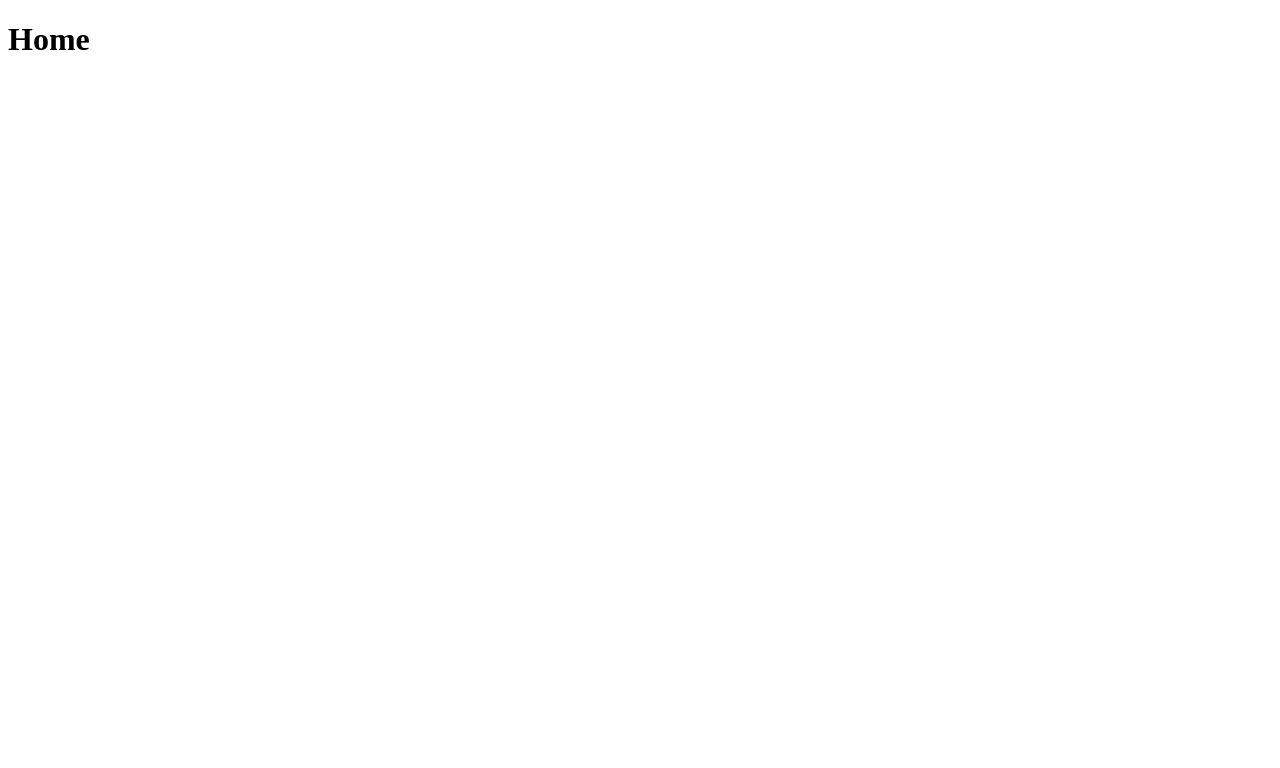
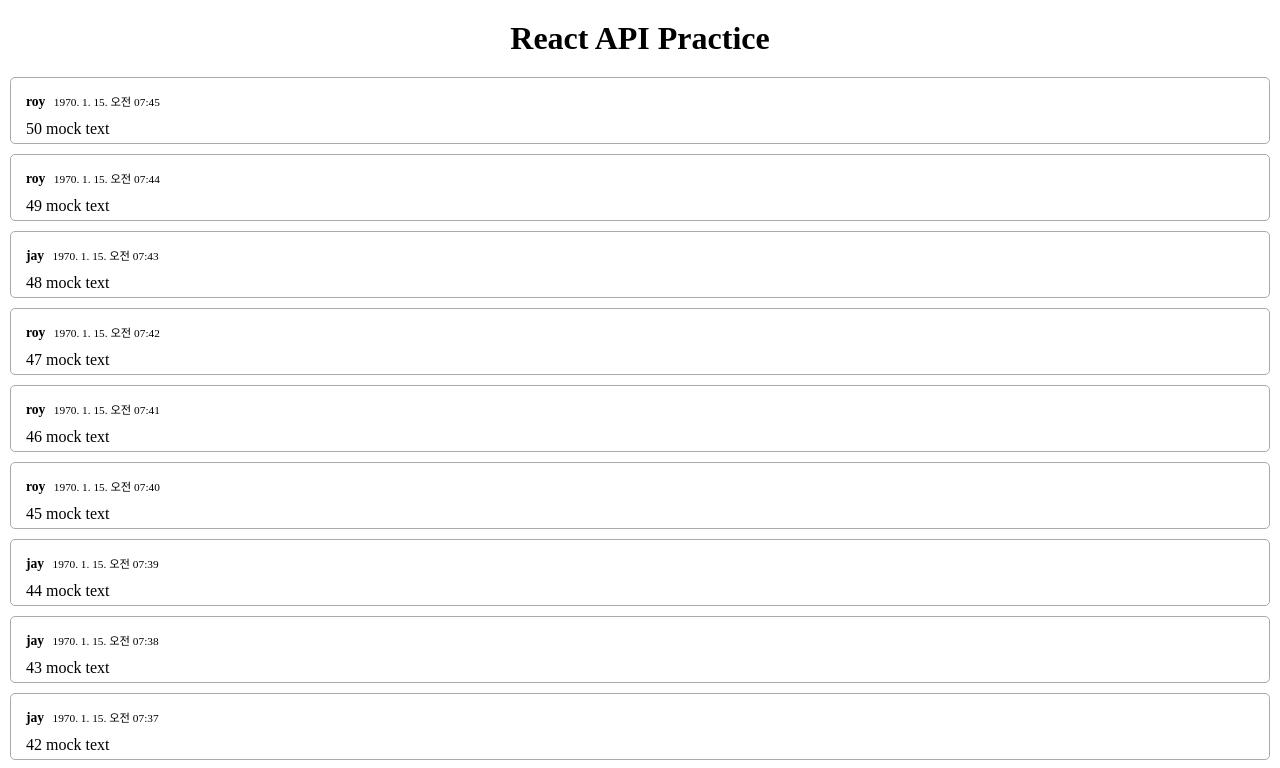
Before and after one commit to joseph-106/api-practice, a Next.js app in the folder client/: page / in a window 1280 px wide. Shown: the top 768 px of the page. Built offline with nearby package versions, Linux system fonts and the light colour scheme.

Commit message:
목록뷰 구현하기

```diff
--- /dev/null
+++ b/client/components/MsgItem.js
@@ -0,0 +1,22 @@
+const MsgItem = ({ userId, timestamp, text }) => {
+  return (
+    <li className="messages__item">
+      <h3>
+        {userId}{" "}
+        <sub>
+          {new Date(timestamp).toLocaleString("ko-KR", {
+            year: "numeric",
+            month: "numeric",
+            day: "numeric",
+            hour: "2-digit",
+            minute: "2-digit",
+            hour12: true,
+          })}
+        </sub>
+      </h3>
+      {text}
+    </li>
+  );
+};
+
+export default MsgItem;
--- /dev/null
+++ b/client/components/MsgList.js
@@ -0,0 +1,33 @@
+import { useEffect, useState } from "react";
+import MsgItem from "./MsgItem";
+
+const MsgList = () => {
+  const [msgs, setMsgs] = useState([]);
+
+  const UserIds = ["roy", "jay"];
+  const getRandomUserId = () => UserIds[Math.round(Math.random())];
+
+  useEffect(() => {
+    setMsgs(
+      Array(50)
+        .fill(0)
+        .map((_, i) => ({
+          id: i + 1,
+          userId: getRandomUserId(),
+          timestamp: 1234567890 + i * 1000 * 60,
+          text: `${i + 1} mock text`,
+        }))
+        .reverse()
+    );
+  }, []);
+
+  return (
+    <ul className="messages">
+      {msgs.map((msg) => (
+        <MsgItem key={msg.id} {...msg} />
+      ))}
+    </ul>
+  );
+};
+
+export default MsgList;
--- /dev/null
+++ b/client/next.config.js
@@ -0,0 +1,7 @@
+const path = require("path");
+
+module.exports = {
+  sassOptions: {
+    includePaths: [path.resolve(__dirname, "./pages")],
+  },
+};
--- a/client/pages/index.js
+++ b/client/pages/index.js
@@ -1,7 +1,10 @@
+import MsgList from "../components/MsgList";
+
 const Home = () => {
   return (
     <>
-      <h1>Home</h1>
+      <h1>React API Practice</h1>
+      <MsgList />
     </>
   );
 };
--- /dev/null
+++ b/client/pages/index.scss
@@ -0,0 +1,65 @@
+body {
+  margin: 0;
+}
+#__next {
+  margin: 10px;
+}
+h1 {
+  text-align: center;
+  margin: 20px 0;
+}
+.messages {
+  list-style: none;
+  padding: 0;
+  margin: 0;
+  &__input {
+    display: flex;
+    width: 80%;
+    max-width: 700px;
+    min-width: 400px;
+    margin: 0 auto 10px;
+    > * {
+      box-sizing: border-box;
+    }
+    textarea {
+      padding: 10px;
+      flex-grow: 1;
+    }
+    button {
+      margin-left: 5px;
+      width: 60px;
+    }
+  }
+  &__item {
+    position: relative;
+    margin: 10px 0;
+    padding: 15px 15px 5px;
+    border-radius: 5px;
+    border: solid 1px #aaa;
+    h3 {
+      font-size: 0.85em;
+      margin: 0 0 10px;
+    }
+    sub {
+      font-weight: normal;
+      margin-left: 5px;
+      vertical-align: baseline;
+    }
+    p {
+      margin: 10px 0;
+    }
+    &:hover .messages__buttons {
+      display: block;
+    }
+    .messages__input {
+      width: 100%;
+    }
+  }
+  &__buttons {
+    display: none;
+    position: absolute;
+    text-align: right;
+    right: 10px;
+    bottom: 10px;
+  }
+}
```
Also changed, not shown: client/pages/_app.js (added, +10 -0 lines).
